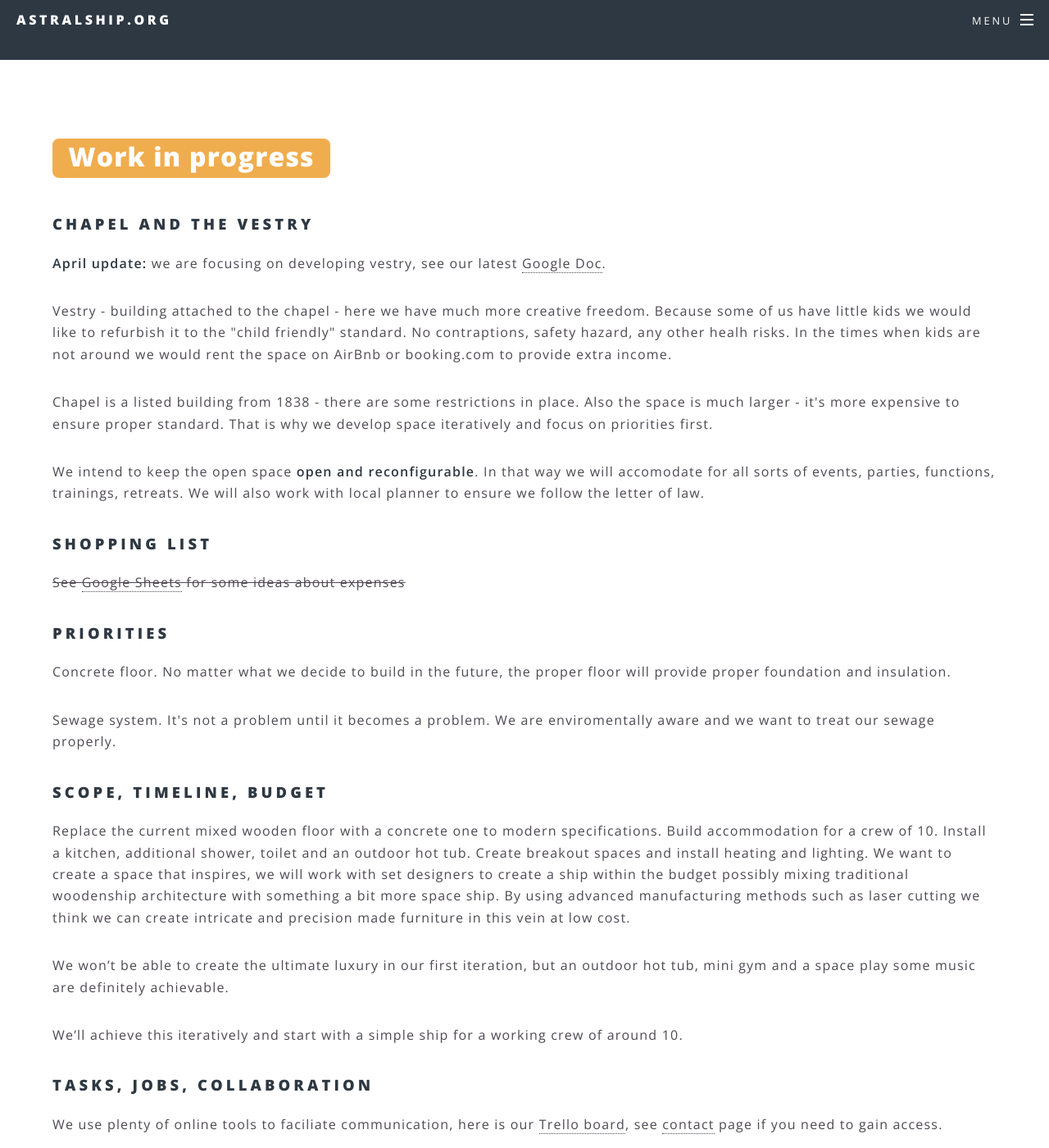
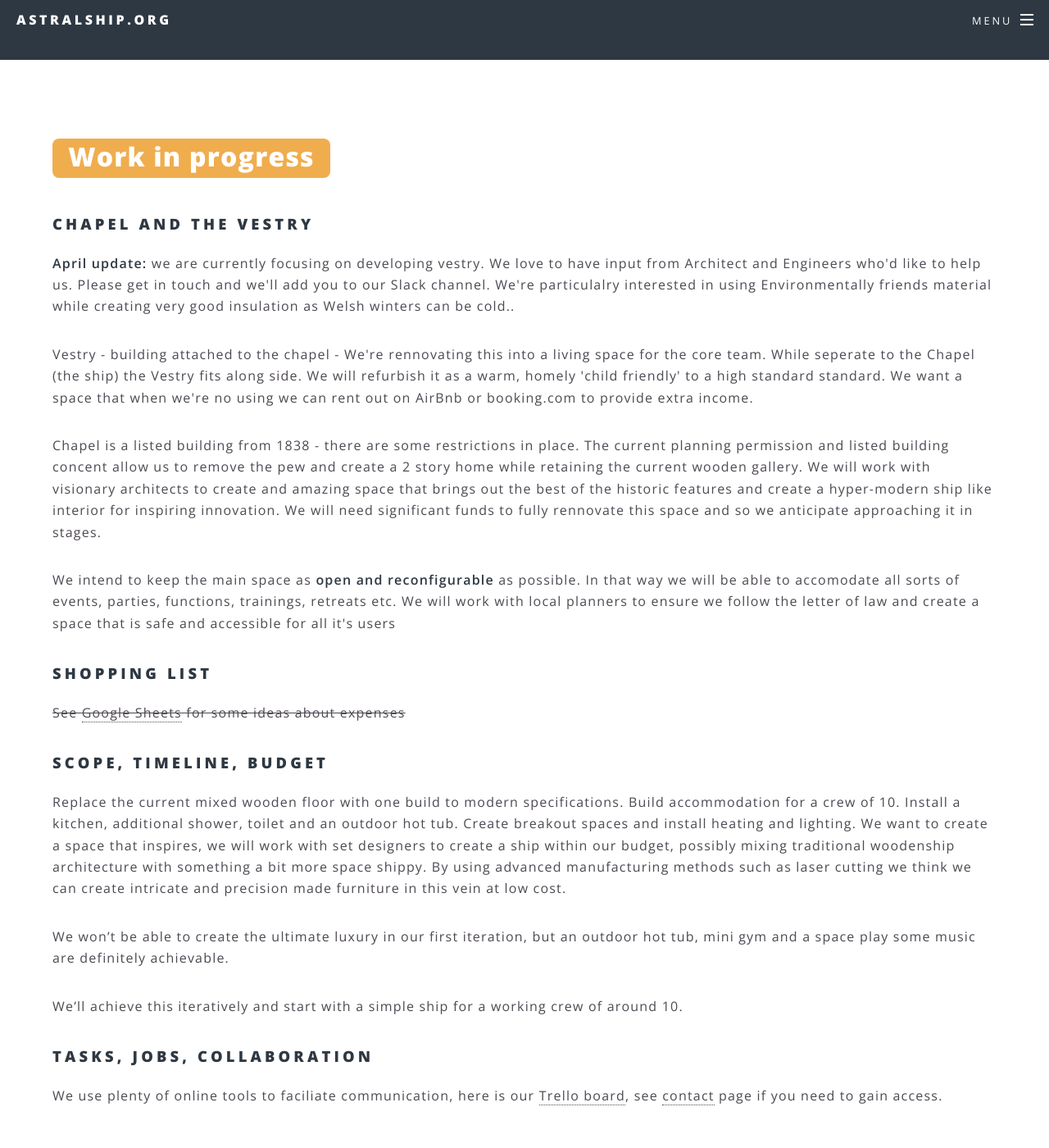
Before and after one commit to astralship/astralship.github.io, a Jekyll site: the page built from refurbishment.html, in a window 1280 px wide and 1400 px high, scrolled down 280 px. Shown: the whole window at 82% size. Built offline with Jekyll 4.4.1, drawn with Linux system fonts in a browser that asks for light colours; comment, search, counter and statistics services are not loaded.

Commit message:
refurb fixes

```diff
--- a/refurbishment.html
+++ b/refurbishment.html
@@ -8,28 +8,22 @@
 
 
 
-	<h3>Chapel and the vestry</h3>
+	<h3>Chapel and the Vestry</h3>
 
-	<p><strong>April update: </strong> we are focusing on developing vestry, see our latest <a href="https://docs.google.com/document/d/1u75XcfP1RcLHawT0t09wCMp770SznrpDDA-LltxF0Lo/edit#heading=h.7wwia541at3s">Google Doc</a>.</p>
+	<p><strong>April update: </strong> we are currently focusing on developing vestry. We love to have input from Architect and Engineers who'd like to help us. Please get in touch and we'll add you to our Slack channel. We're particulalry interested in using Environmentally friends material while creating very good insulation as Welsh winters can be cold..</p>
 
-	<p>Vestry - building attached to the chapel - here we have much more creative freedom. Because some of us have little kids we would like to refurbish it to the "child friendly" standard. No contraptions, safety hazard, any other healh risks. In the times when kids are not around we would rent the space on AirBnb or booking.com to provide extra income.</p>
+	<p>Vestry - building attached to the chapel - We're rennovating this into a living space for the core team. While seperate to the Chapel (the ship) the Vestry fits along side. We will refurbish it as a warm, homely 'child friendly' to a high standard standard. We want a space that when we're no using we can rent out on AirBnb or booking.com to provide extra income.</p>
 
-	<p>Chapel is a listed building from 1838 - there are some restrictions in place. Also the space is much larger - it's more expensive to ensure proper standard. That is why we develop space iteratively and focus on priorities first.</p>
+	<p>Chapel is a listed building from 1838 - there are some restrictions in place. The current planning permission and listed building concent allow us to remove the pew and create a 2 story home while retaining the current wooden gallery. We will work with visionary architects to create and amazing space that brings out the best of the historic features and create a hyper-modern ship like interior for inspiring innovation. We will need significant funds to fully rennovate this space and so we anticipate approaching it in stages.</p>
 
-	<p>We intend to keep the open space <strong>open and reconfigurable</strong>. In that way we will accomodate for all sorts of events, parties, functions, trainings, retreats. We will also work with local planner to ensure we follow the letter of law.</p>
+	<p>We intend to keep the main space as <strong>open and reconfigurable</strong> as possible. In that way we will be able to accomodate all sorts of events, parties, functions, trainings, retreats etc. We will work with local planners to ensure we follow the letter of law and create a space that is safe and accessible for all it's users</p>
 
 
 	<h3>Shopping list</h3>
 	<p style="text-decoration: line-through;">See <a href="https://docs.google.com/spreadsheets/d/1LKn-T8sHbHuLjJCwfLy01gtQOaFFOJlrdSAhJvjgnYI/edit?usp=sharing">Google Sheets</a> for some ideas about expenses</p>
 
-	<h3>Priorities</h3>
-
-	<p>Concrete floor. No matter what we decide to build in the future, the proper floor will provide proper foundation and insulation.</p>
-
-	<p>Sewage system. It's not a problem until it becomes a problem. We are enviromentally aware and we want to treat our sewage properly.</p>
-
 	<h3>Scope, timeline, budget</h3>
-	<p>Replace the current mixed wooden floor with a concrete one to modern specifications. Build accommodation for a crew of 10. Install a kitchen, additional shower, toilet and an outdoor hot tub. Create breakout spaces and install heating and lighting. We want to create a space that inspires, we will work with set designers to create a ship within the budget possibly mixing traditional woodenship architecture with something a bit more space ship. By using advanced manufacturing methods such as laser cutting we think we can create intricate and precision made furniture in this vein at low cost. </p>
+	<p>Replace the current mixed wooden floor with one build to modern specifications. Build accommodation for a crew of 10. Install a kitchen, additional shower, toilet and an outdoor hot tub. Create breakout spaces and install heating and lighting. We want to create a space that inspires, we will work with set designers to create a ship within our budget, possibly mixing traditional woodenship architecture with something a bit more space shippy. By using advanced manufacturing methods such as laser cutting we think we can create intricate and precision made furniture in this vein at low cost. </p>
 
 	<p>We won’t be able to create the ultimate luxury in our first iteration, but an outdoor hot tub, mini gym and a space play some music are definitely achievable.</p>
 
```
